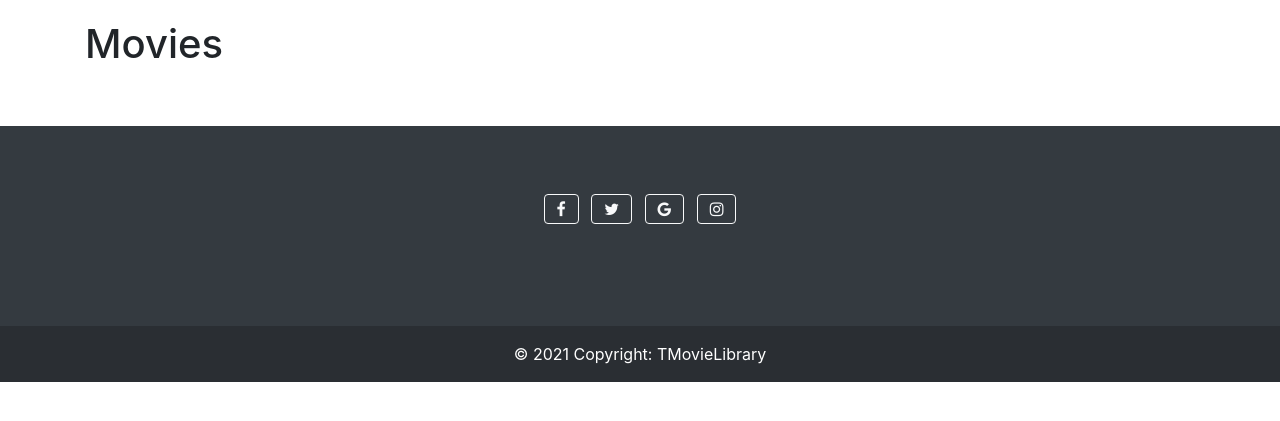
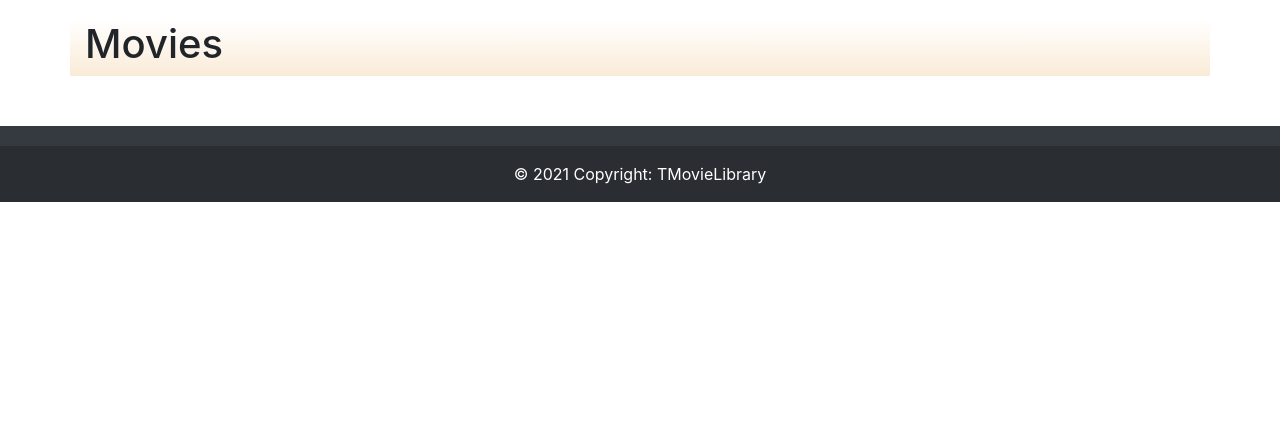
Before and after one commit to tipizzo/tipizzo_movies_library, a Django app: page /home/ in a window 1280 px wide. Shown: the part 62-483 px from the top of the page. Run offline with Django 3.2, Linux system fonts and the light colour scheme; data that the repository does not hold is empty; some libraries are stand-ins or nearby versions.

Commit message:
Changed the design a bit

```diff
--- a/home/templates/movie_index.html
+++ b/home/templates/movie_index.html
@@ -4,14 +4,13 @@
     <h1>Movies</h1>
     <div class="row">
         {% for movie in movies %}
-        <div class="col-md-2">
+        <div class="col-md-3">
             <div class="card mb-2">
                 <img class="card-img-top" src="{{ movie.movie_image.url }}" alt="">
                 <div class="card-body">
                     <h5 class="card-title">{{ movie.movie_name }}</h5>
                     <p class="card-text"><b>{{ movie.movie_category }}</b></p>
-                    <p class="card-text">{{ movie.movie_duration }}</p>
-                    <a class="btn btn-primary" href="{% url 'movie_detail' movie.pk %}">
+                    <a class="btn btn-outline-info btn-sm" href="{% url 'movie_detail' movie.pk %}">
                         Read More
                     </a>
                 </div>
--- a/movie_library/templates/base.html
+++ b/movie_library/templates/base.html
@@ -24,7 +24,9 @@
   .container {
     margin-top: 20px;
     margin-bottom: 50px;
+    background-image: linear-gradient(white, antiquewhite);
   }
+
 </style>
 
 <nav class="navbar navbar-expand-lg navbar-light bg-dark">
@@ -52,20 +54,6 @@
   </div>
 
   <footer class="bg-dark text-center text-white">
-    <div class="container p-4 pb-0">
-
-      <section class="mb-4">
-        <a class="btn btn-outline-light btn-floating m-1" href="#!" role="button"
-          ><i class="fa fa-facebook-f"></i></a>
-        <a class="btn btn-outline-light btn-floating m-1" href="#" role="button"><i class="fa fa-twitter"></i></a>
-        <a class="btn btn-outline-light btn-floating m-1" href="#!" role="button"
-          ><i class="fa fa-google"></i></a>
-
-        <a class="btn btn-outline-light btn-floating m-1" href="#!" role="button"
-          ><i class="fa fa-instagram"></i></a>
-      </section>
-
-    </div>
 
     <div class="text-center p-3" style="background-color: rgba(0, 0, 0, 0.2);">
       © 2021 Copyright:
```
Also changed, not shown: media/images/america.jpg (added), media/images/courrier.jpg (added), media/images/wonder.jpg (added).
